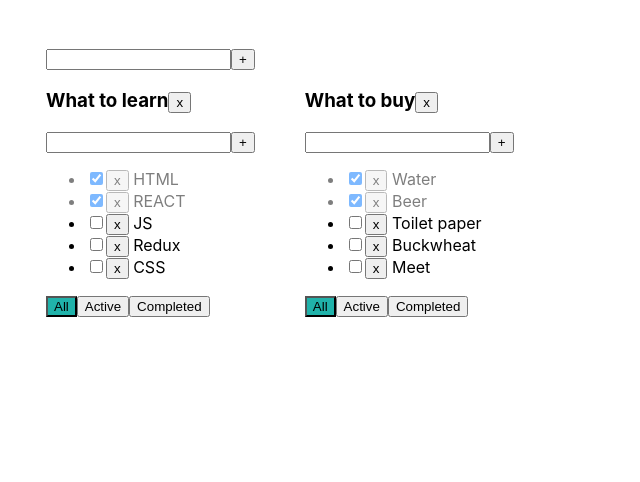
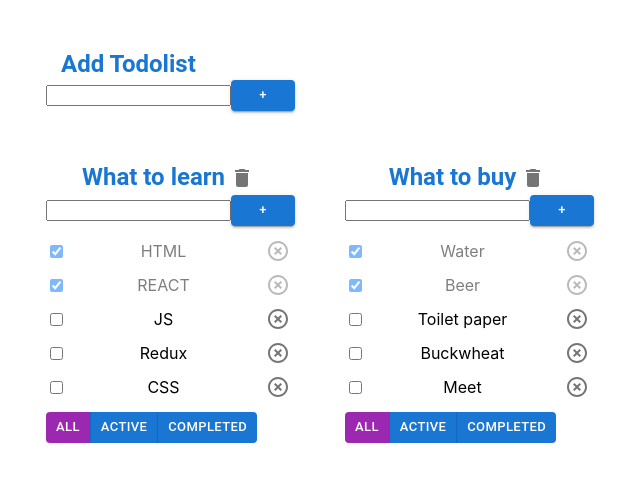
Before and after one commit to kirkade/todolist, a React (Create React App) app: page / in a window 1280 px wide. Shown: the top 482 px of the page, without its empty margins (2-642 px from the left). Built offline with nearby package versions, Linux system fonts and the light colour scheme.

Commit message:
3nd lesson of Tue add MUI buttons

```diff
--- a/package.json
+++ b/package.json
@@ -3,6 +3,10 @@
   "version": "0.1.0",
   "private": true,
   "dependencies": {
+    "@emotion/react": "^11.10.4",
+    "@emotion/styled": "^11.10.4",
+    "@mui/icons-material": "^5.10.9",
+    "@mui/material": "^5.10.11",
     "@testing-library/jest-dom": "^5.16.5",
     "@testing-library/react": "^13.4.0",
     "@testing-library/user-event": "^13.5.0",
--- a/src/App.css
+++ b/src/App.css
@@ -18,3 +18,7 @@
 .activeFilter {
   background-color: lightseagreen;
 }
+
+.addTodolist {
+  margin-bottom: 50px;
+}
--- a/src/App.tsx
+++ b/src/App.tsx
@@ -3,6 +3,8 @@ import './App.css'
 import {TaskType, Todolist} from "./Todolist";
 import {v1} from "uuid";
 import {AddItemForm} from "./components/AddItemForm";
+import {Typography} from "@mui/material";
+
 
 export type FilterValueType = 'all' | 'active' | 'completed'
 
@@ -80,7 +82,6 @@ function App() {
             [todolistId]: tasks[todolistId].map(t=>t.id === id
                 ? {...t,title:title}
                 : t)
-
         })
     }
     //U:
@@ -145,7 +146,13 @@ function App() {
     //GUI
     return (
         <div className="App">
-            <AddItemForm addItem={addTodolist} />
+            <div className={'addTodolist'}>
+                <Typography variant={"h5"} align={'left'} marginLeft={'15px'} fontWeight={'bold'} color={'primary'}>
+                    <span>Add Todolist</span>
+                </Typography>
+                <AddItemForm addItem={addTodolist} />
+            </div>
+
             {todolistComponents}
         </div>
     )
--- a/src/Todolist.tsx
+++ b/src/Todolist.tsx
@@ -4,6 +4,8 @@ import {FilterValueType} from "./App";
 import {Checkbox} from "./components/Checkbox";
 import {AddItemForm} from "./components/AddItemForm";
 import {EditableSpan} from "./components/EditableSpan";
+import {Button, ButtonGroup, IconButton, List, ListItem, Typography} from "@mui/material";
+import {Delete, HighlightOff} from "@mui/icons-material";
 
 type TodoListType = {
     todolistId: string,
@@ -15,8 +17,8 @@ type TodoListType = {
     changeStatus: (id: string, isDone: boolean, todolistId: string) => void
     filter: FilterValueType
     removeTodolist: (todolistId: string) => void
-    changeTaskTitle: (id: string,title:string,todolistId: string)=> void
-    changeTodolistTitle:(title: string, todolistId: string) => void,
+    changeTaskTitle: (id: string, title: string, todolistId: string) => void
+    changeTodolistTitle: (title: string, todolistId: string) => void,
 }
 
 export type TaskType = {
@@ -35,16 +37,21 @@ export const Todolist = (props: TodoListType) => {
     const tasksMap = props.tasks.map(el => {
 
         const onClickHandler = () => props.removeTask(el.id, props.todolistId)
-        const changeTaskTitle = (title:string) => {
-            props.changeTaskTitle(el.id,title,props.todolistId)
+        const changeTaskTitle = (title: string) => {
+            props.changeTaskTitle(el.id, title, props.todolistId)
         }
 
         return (
-            <li key={el.id} className={el.isDone ? 'isDone' : ''}>
+            <ListItem
+                key={el.id}
+                className={el.isDone ? 'isDone' : ''}
+                style={{padding: '0px', justifyContent: 'space-between'}}
+            >
                 <Checkbox checked={el.isDone} callback={(isDone) => onChangeHandler(el.id, isDone, props.todolistId)}/>
-                <button onClick={onClickHandler}>x</button>
+
                 <EditableSpan title={el.title} changeTitle={changeTaskTitle}/>
-            </li>)
+                <IconButton size={'small'} onClick={onClickHandler}><HighlightOff/></IconButton>
+            </ListItem>)
     })
 
 
@@ -68,36 +75,40 @@ export const Todolist = (props: TodoListType) => {
         props.addTask(title, props.todolistId)
     }
 
-    const changeTodolistTitle = (title:string) => {
+    const changeTodolistTitle = (title: string) => {
         props.changeTodolistTitle(title, props.todolistId)
     }
 
     return (
         <div className={styles.todoBlock}>
-            <h3>
+            <Typography variant={"h5"} align={'center'} fontWeight={'bold'} color={'primary'}>
+
                 <EditableSpan title={props.title} changeTitle={changeTodolistTitle}/>
-                <button onClick={removeTodolist}>x</button>
-            </h3>
-                <AddItemForm addItem={addTask}/>
+                <IconButton size={'small'} onClick={removeTodolist}><Delete/></IconButton>
 
+            </Typography>
 
-            <ul>
+            <AddItemForm addItem={addTask}/>
+
+            <List>
                 {tasksMap}
-            </ul>
+            </List>
 
             <div>
-                <button
-                    className={props.filter === 'all' ? 'activeFilter' : ''}
-                    onClick={onAllClickHandler}>All
-                </button>
-                <button
-                    className={props.filter === 'active' ? 'activeFilter' : ''}
-                    onClick={onActiveClickHandler}>Active
-                </button>
-                <button
-                    className={props.filter === 'completed' ? 'activeFilter' : ''}
-                    onClick={onCompletedClickHandler}>Completed
-                </button>
+                <ButtonGroup disableElevation variant="contained" size={"small"}>
+                    <Button
+                        color={props.filter === 'all' ? 'secondary' : 'primary'}
+                        onClick={onAllClickHandler}>All
+                    </Button>
+                    <Button
+                        color={props.filter === 'active' ? 'secondary' : 'primary'}
+                        onClick={onActiveClickHandler}>Active
+                    </Button>
+                    <Button
+                        color={props.filter === 'completed' ? 'secondary' : 'primary'}
+                        onClick={onCompletedClickHandler}>Completed
+                    </Button>
+                </ButtonGroup>
             </div>
         </div>
     )
--- a/src/components/AddItemForm.tsx
+++ b/src/components/AddItemForm.tsx
@@ -1,5 +1,6 @@
 import React, {useState} from 'react';
 import styles from "../Todolist.module.css";
+import {Button} from "@mui/material";
 
 type AddItemFormPropsType = {
     addItem: (title:string) => void
@@ -45,10 +46,7 @@ export const AddItemForm = (props:AddItemFormPropsType) => {
                     onKeyUp={onKeyUpInputHandler}
                 />
 
-                <button
-                    onClick={onClickAddItemHandler}>
-                    +
-                </button>
+                <Button variant="contained" color={'primary'} size={"small"} onClick={onClickAddItemHandler}>+</Button>
                 {error && <div className={styles.errorMessage}>{error}</div>}
             </div>
         </div>
```
Also changed, not shown: 1 other file (tests, documents, lock files or other folders).
